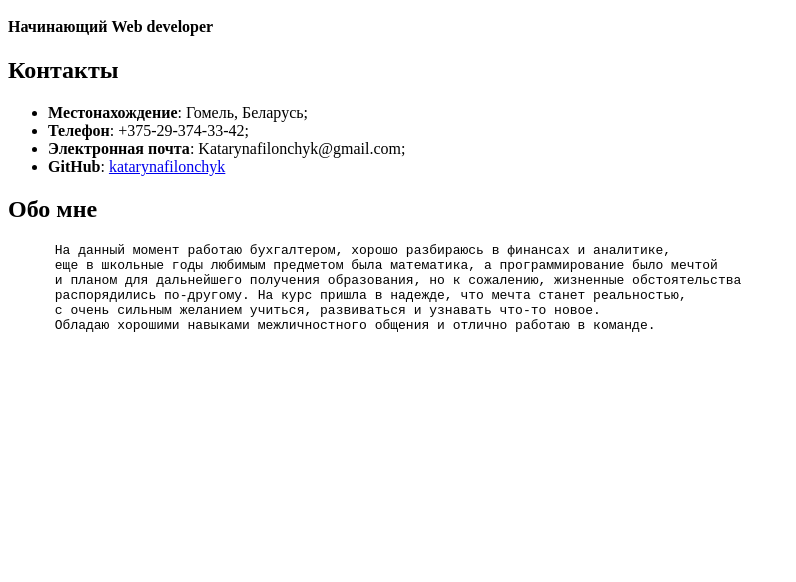
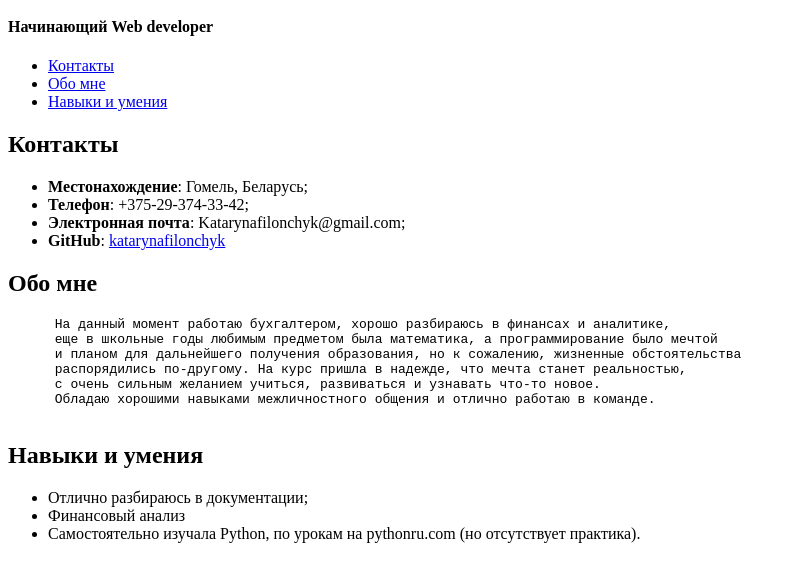
Before and after one commit to katarynafilonchyk/rsschool-cv, a plain HTML site: page index.html in a window 1280 px wide. Shown: the part 212-794 px from the top of the page, without its empty margins (0-796 px from the left). Drawn offline with Linux system fonts and the light colour scheme.

Commit message:
feat: new block skills

```diff
--- a/index.html
+++ b/index.html
@@ -9,10 +9,20 @@
 <body>
 <div class="resume">
    <header>
-   <section>
+      <section>
       <img src="аватарка.jpg" alt="аватарка" width="200" height="150">
       <h1>Катарина Филончик</h1>
       <h4>Начинающий Web developer</h4>
+      <nav>
+         <ul>
+            <li><a href="#anchor">Контакты</a></li>
+            <li><a href="#anchor">Обо мне</a></li>
+            <li><a href="#anchor">Навыки и умения</a></li>
+         </ul>
+      </nav>
+      </section>
+   </header>
+   <section>
       <div class="contacts">
          <h2>Контакты</h2>
         <ul>
@@ -23,7 +33,7 @@
         </ul>
       </div>
    </section>
-   </header>
+
    <section>
    <div class="about me">
       <h2>Обо мне</h2>
@@ -37,6 +47,16 @@
       </pre>
    </div>
    </section>
+   <section>
+      <div class="skills">
+         <h2>Навыки и умения</h2>
+        <ul>
+         <li>Отлично разбираюсь в документации;</li>
+         <li>Финансовый анализ</li>
+         <li>Самостоятельно изучала Python, по урокам на pythonru.com (но отсутствует практика).</li>
+         </ul>
+      </div>
+   </section>
 
    </body>
 </html>
```
